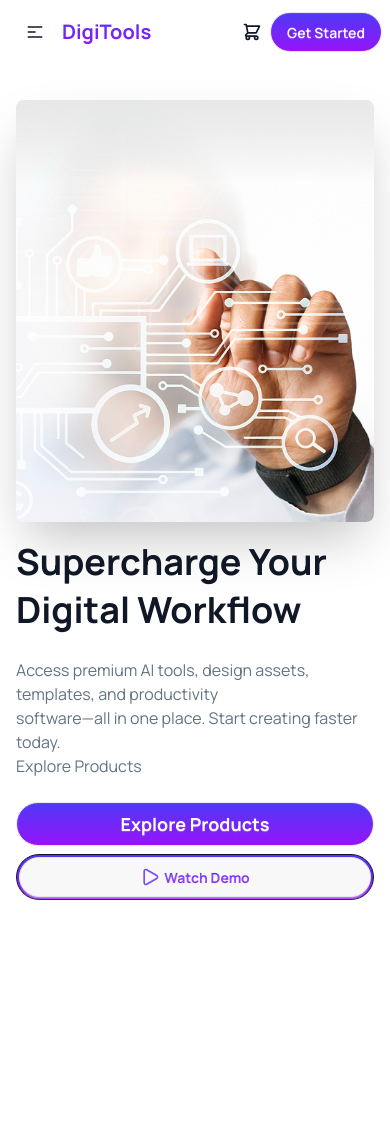
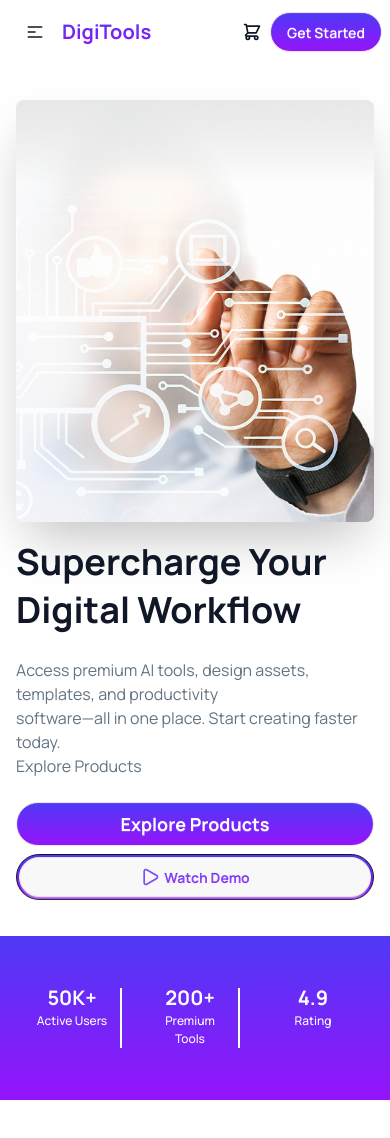
Before and after one commit to Abdullah-Al-Tamim-573/DigiTools-Platform, a React (Vite) app: page / in a window 390 px wide. Shown: the top 1138 px of the page. Before the commit the page ends 936 px from the top, so only its background shows below. Built offline with nearby package versions, Linux system fonts and the light colour scheme.

Commit message:
create status bar using mambaui and make it responsive

```diff
--- a/src/App.jsx
+++ b/src/App.jsx
@@ -1,6 +1,7 @@
 import "./App.css";
 import Banner from "./Components/Banner/Banner";
 import Navbar from "./Components/Navbar/Navbar";
+import StatusBar from "./Components/StatusBar/StatusBar";
 
 function App() {
   return (
@@ -11,6 +12,11 @@ function App() {
                   <Banner></Banner>
         </section>
 
+        <section className="linier-Blue py-5">
+                   <StatusBar></StatusBar>
+        </section>
+        <br /> <br />
+
     </>
   );
 }
--- a/src/Components/Banner/Banner.jsx
+++ b/src/Components/Banner/Banner.jsx
@@ -26,7 +26,7 @@ const Banner = () => {
 
               <span className="border p-[2px] rounded-full linier-Blue ">
 
-                          <button className="font-bold btn rounded-full w-full">
+                          <button className="font-bold  btn rounded-full w-full">
                                  <span className="logo linier-Blue flex gap-1 items-center"><Play size={20} color="#7d4bf8"/>Watch Demo</span>
                           </button>
 
--- /dev/null
+++ b/src/Components/StatusBar/StatusBar.jsx
@@ -0,0 +1,24 @@
+const StatusBar = () => {
+  return (
+    <>
+      <section className="p-6 w-full md:max-w-[80%] mx-auto">
+        <div className="container mx-auto grid justify-center grid-cols-3 gap-3 text-center lg:grid-cols-3">
+          <div className="flex flex-col gap-1 border-r-2 pr-2 border-white  justify-start m-2 lg:m-6">
+            <p className="text-xl font-bold leading-none md:text-4xl lg:text-6xl !text-white">50K+</p>
+            <p className="text-[12px] sm:text-base font-medium !text-white">Active Users</p>
+          </div>
+          <div className="flex flex-col gap-1 justify-start border-r-2 pr-2 border-white m-2 lg:m-6">
+            <p className="text-xl font-bold leading-none md:text-4xl lg:text-6xl !text-white">200+</p>
+            <p className="text-[12px] sm:text-base font-medium !text-white">Premium Tools</p>
+          </div>
+          <div className="flex flex-col gap-1 justify-start m-2 lg:m-6">
+            <p className="text-xl font-bold leading-none md:text-4xl lg:text-6xl !text-white">4.9</p>
+            <p className="text-[12px] sm:text-base font-medium !text-white">Rating</p>
+          </div>
+        </div>
+      </section>
+    </>
+  );
+};
+
+export default StatusBar;
```
